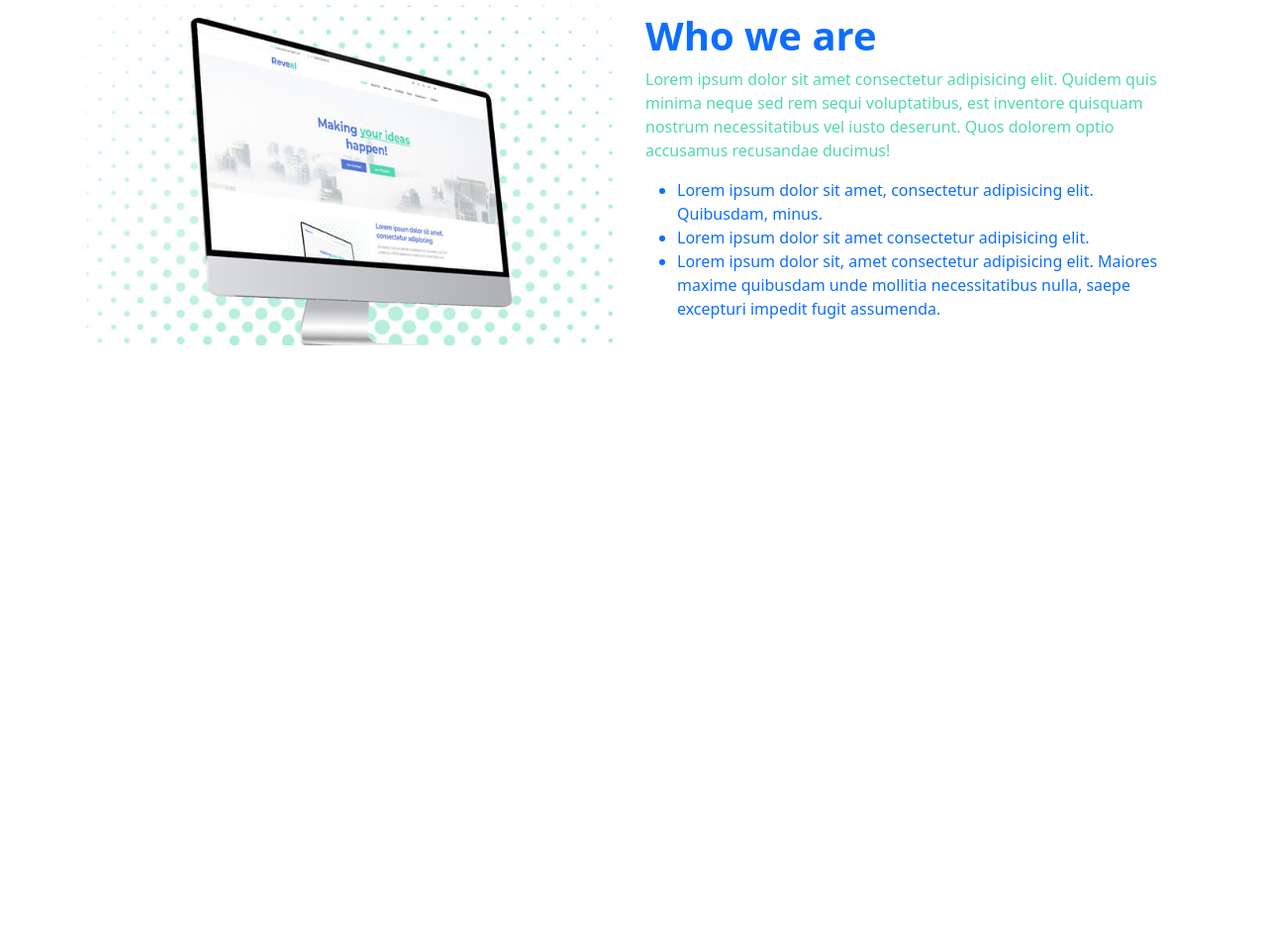
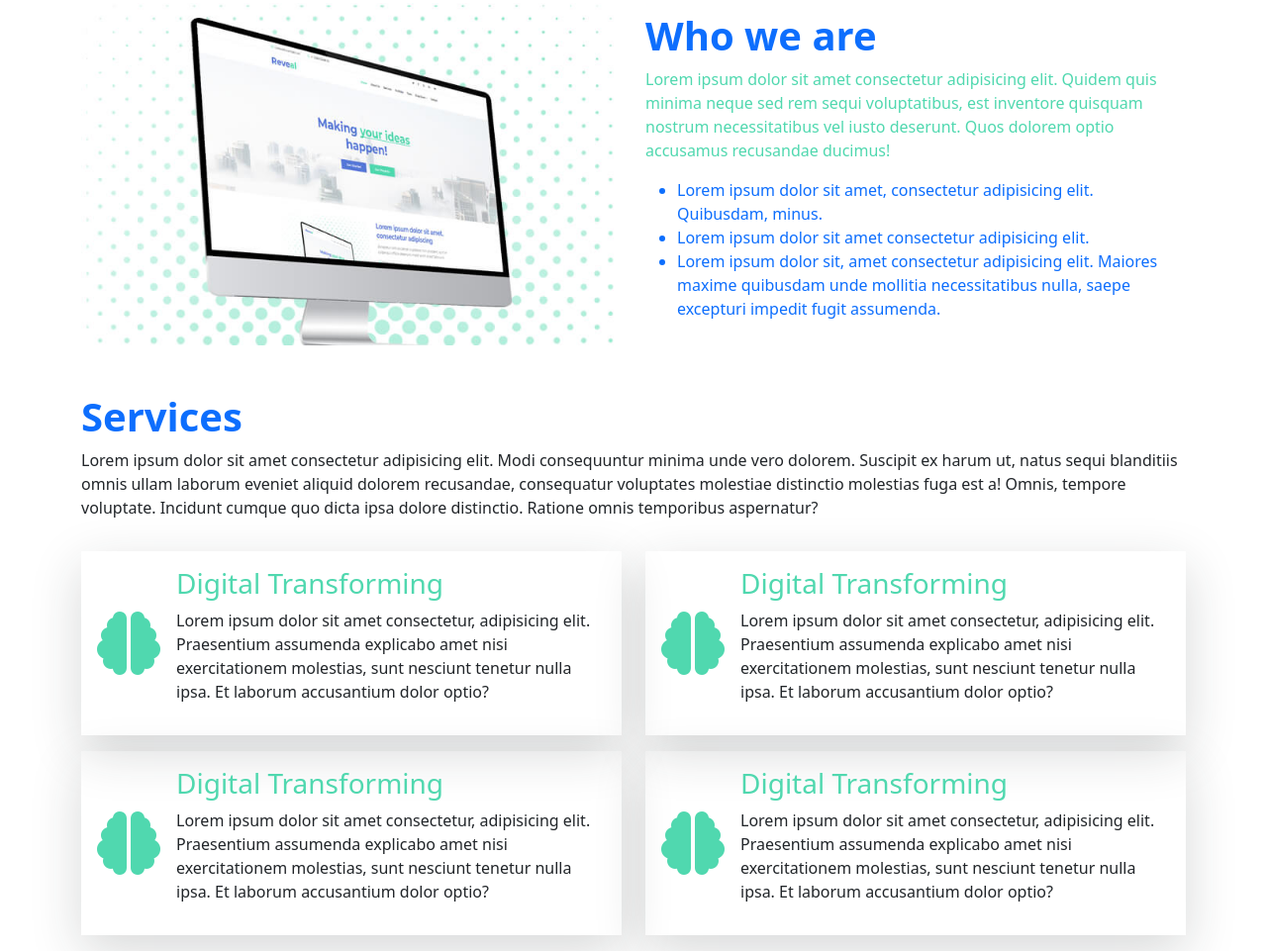
Before and after one commit to Shamim742/reaval, a plain HTML site: page index.html in a window 1280 px wide. Shown: the part 866-1827 px from the top of the page at 99% size. Before the commit the page ends 1263 px from the top, so only its background shows below. Drawn offline with Linux system fonts and the light colour scheme.

Commit message:
service section

```diff
--- a/index.html
+++ b/index.html
@@ -9,6 +9,8 @@
   <link rel="stylesheet" href="css/bootstrap.min.css">
   <!-- css file link  -->
   <link rel="stylesheet" href="css/style.css">
+  <!-- fontawesome  -->
+  <script src="https://kit.fontawesome.com/005399f7f0.js" crossorigin="anonymous"></script>
 </head>
 
 <body>
@@ -113,12 +115,60 @@
         </div>
         <div class="col sm-12 md-6">
           <h1 class="fw-bold text-primary">Who we are</h1>
-          <p class="text-secondary">Lorem ipsum dolor sit amet consectetur adipisicing elit. Quidem quis minima neque sed rem sequi voluptatibus, est inventore quisquam nostrum necessitatibus vel iusto deserunt. Quos dolorem optio accusamus recusandae ducimus!</p>
+          <p class="text-secondary">Lorem ipsum dolor sit amet consectetur adipisicing elit. Quidem quis minima neque
+            sed rem sequi voluptatibus, est inventore quisquam nostrum necessitatibus vel iusto deserunt. Quos dolorem
+            optio accusamus recusandae ducimus!</p>
           <ul class="text-primary">
             <li>Lorem ipsum dolor sit amet, consectetur adipisicing elit. Quibusdam, minus.</li>
             <li>Lorem ipsum dolor sit amet consectetur adipisicing elit.</li>
-            <li>Lorem ipsum dolor sit, amet consectetur adipisicing elit. Maiores maxime quibusdam unde mollitia necessitatibus nulla, saepe excepturi impedit fugit assumenda.</li>
+            <li>Lorem ipsum dolor sit, amet consectetur adipisicing elit. Maiores maxime quibusdam unde mollitia
+              necessitatibus nulla, saepe excepturi impedit fugit assumenda.</li>
           </ul>
+        </div>
+      </div>
+    </section>
+    <section class="container">
+      <h1 class="text-primary fw-bold">Services</h1>
+      <p>Lorem ipsum dolor sit amet consectetur adipisicing elit. Modi consequuntur minima unde vero dolorem. Suscipit
+        ex harum ut, natus sequi blanditiis omnis ullam laborum eveniet aliquid dolorem recusandae, consequatur
+        voluptates molestiae distinctio molestias fuga est a! Omnis, tempore voluptate. Incidunt cumque quo dicta ipsa
+        dolore distinctio. Ratione omnis temporibus aspernatur?</p>
+      <div class="row">
+        <div class="col-md-6">
+          <div class="d-flex justify-content-center align-items-center shadow-lg p-3 my-3">
+            <i class="fa-solid fa-brain fa-4x text-secondary"></i>
+            <div class="ms-3">
+              <h3 class="text-secondary">Digital Transforming</h3>
+              <p>Lorem ipsum dolor sit amet consectetur, adipisicing elit. Praesentium assumenda explicabo amet nisi
+                exercitationem molestias, sunt nesciunt tenetur nulla ipsa. Et laborum accusantium dolor optio?</p>
+            </div>
+          </div>
+          <div class="d-flex justify-content-center align-items-center shadow-lg p-3 my-3">
+            <i class="fa-solid fa-brain fa-4x text-secondary"></i>
+            <div class="ms-3">
+              <h3 class="text-secondary">Digital Transforming</h3>
+              <p>Lorem ipsum dolor sit amet consectetur, adipisicing elit. Praesentium assumenda explicabo amet nisi
+                exercitationem molestias, sunt nesciunt tenetur nulla ipsa. Et laborum accusantium dolor optio?</p>
+            </div>
+          </div>
+        </div>
+        <div class="col-md-6">
+          <div class="d-flex justify-content-center align-items-center shadow-lg p-3 my-3">
+            <i class="fa-solid fa-brain fa-4x text-secondary"></i>
+            <div class="ms-3">
+              <h3 class="text-secondary">Digital Transforming</h3>
+              <p>Lorem ipsum dolor sit amet consectetur, adipisicing elit. Praesentium assumenda explicabo amet nisi
+                exercitationem molestias, sunt nesciunt tenetur nulla ipsa. Et laborum accusantium dolor optio?</p>
+            </div>
+          </div>
+          <div class="d-flex justify-content-center align-items-center shadow-lg p-3 my-3">
+            <i class="fa-solid fa-brain fa-4x text-secondary"></i>
+            <div class="ms-3">
+              <h3 class="text-secondary">Digital Transforming</h3>
+              <p>Lorem ipsum dolor sit amet consectetur, adipisicing elit. Praesentium assumenda explicabo amet nisi
+                exercitationem molestias, sunt nesciunt tenetur nulla ipsa. Et laborum accusantium dolor optio?</p>
+            </div>
+          </div>
         </div>
       </div>
     </section>
```
